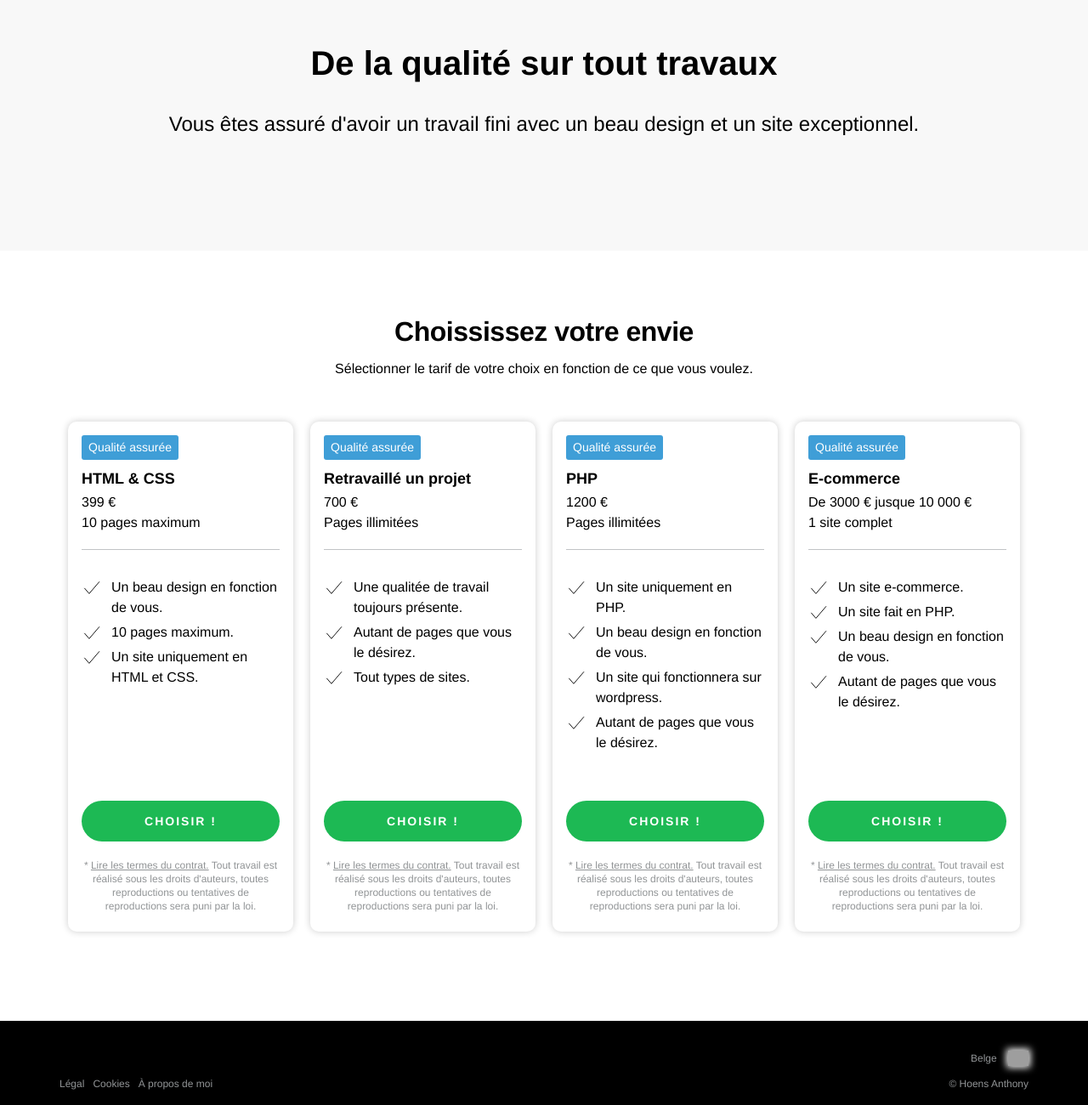
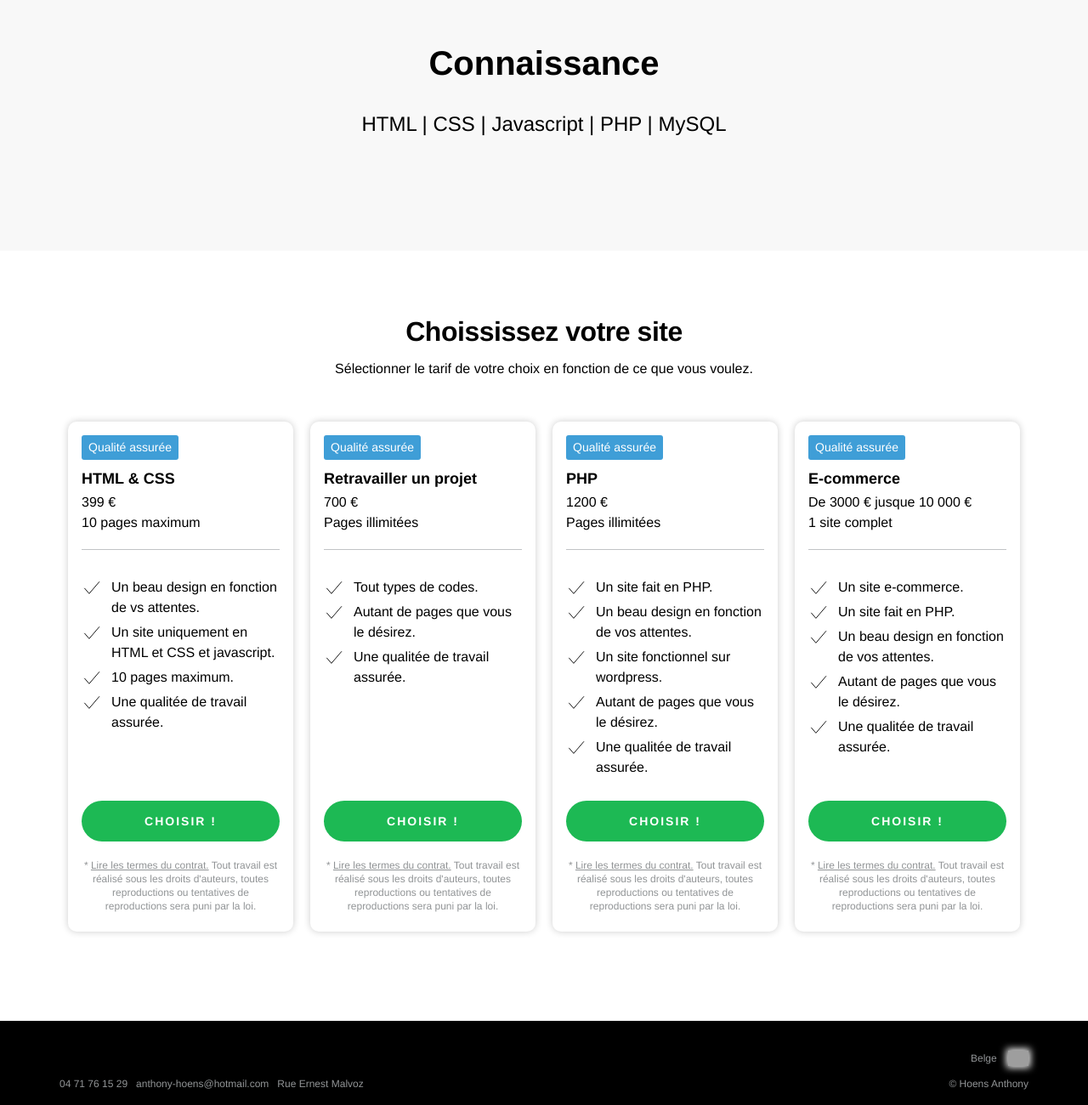
Before and after one commit to AnthonyHoens/cv, a plain HTML site: page index.html in a window 1280 px wide. Shown: the part 1320-2620 px from the top of the page at 85% size. Drawn offline with Linux system fonts and the light colour scheme; grey boxes are pictures that could not be loaded.

Commit message:
Correct the fault and add itemtype to the site

```diff
--- a/index.html
+++ b/index.html
@@ -10,7 +10,7 @@
 		<link rel="stylesheet" href="css/style.css">
 		<link rel="icon" href="./img/favicon.png">
 	</head>
-	<body>
+	<body itemscope itemtype="https://schema.org/JobPosting">
 		<div class="screenshot">
 			<div class="container">
 				<div><a href="./screenshot_phone.jpg">Screenshot téléphone</a></div>
@@ -41,7 +41,7 @@
 					</button>
 					<div class="hidden"></div>
 					<ul class="first_nav closed">
-						<li><a href="#tarifs" class="white">Tarifs</a></li>
+						<li><a href="#tarifs" class="white">Souriant</a></li>
 						<li><a href="#" class="white">Dynamique</a></li>
 						<li><a href="#" class="white">Ingénieux</a></li>
 						<li role="separator" class="divider"></li>
@@ -54,13 +54,13 @@
 		<main>
 			<section class="intro_section">
 				<div class="container">
-					<h1 role="heading" aria-level="1">
-						Hoens Anthony | Web Master & Web Designer
+					<h1 role="heading" aria-level="1" itemtype="https://schema.org/Person" itemscope>
+						<span itemprop="givenName">Anthony</span> <span itemprop="familyName">Hoens</span> | <span itemprop="jobTitle title">Web Master & Web Designer</span>
 					</h1>
 					<h2 role="heading" aria-level="2">
-						Travaillez dans la joie et la bonne humeur.
+						22ans | anthony-hoens@hotmail.com
 					</h2>
-					<a href="#tarifs" class="premium_button">Voir les tarifs</a>
+					<a href="#tarifs" class="premium_button">Voir mes prix</a>
 					<a href="#school" class="special_button">Voir mon parcours scolaires</a>
 					<small><a href="#">Lire les termes du contrat.</a> Tout travail est réalisé sous les droits d'auteurs, toutes reproductions ou tentatives de reproductions sera puni par la loi.</small>
 				</div>
@@ -122,17 +122,17 @@
 				<div class="container">
 					<img src="./img/switch-green.png" alt>
 					<h2 role="heading" aria-level="2">
-						De la qualité sur tout travaux
+						Connaissance
 					</h2>
-					<p>
-						Vous êtes assuré d'avoir un travail fini avec un beau design et un site exceptionnel.
+					<p itemprop="skill">
+						HTML | CSS | Javascript | PHP | MySQL
 					</p>
 				</div>
 			</section>
 			<section id="tarifs" class="abo_select section">
 				<div class="container">
 					<h2 class="premium_h2" role="heading" aria-level="2">
-						Choississez votre envie
+						Choississez votre site
 					</h2>
 					<p class="description">
 						Sélectionner le tarif de votre choix en fonction de ce que vous voulez.
@@ -153,9 +153,10 @@
 							</p>
 							<div id="soloDiv">
 								<ul>
-									<li>Un beau design en fonction de vous.</li>
+									<li>Un beau design en fonction de vs attentes.</li>
+									<li>Un site uniquement en HTML et CSS et javascript.</li>
 									<li>10 pages maximum.</li>
-									<li>Un site uniquement en HTML et CSS.</li>
+									<li>Une qualitée de travail assurée.</li>
 								</ul>
 								<a href="#" class="premium_button">Choisir&nbsp;!</a>
 								<small>
@@ -168,7 +169,7 @@
 								Qualité assurée
 							</p>
 							<h3 role="heading" aria-level="3">
-								Retravaillé un projet
+								Retravailler un projet
 							</h3>
 							<p class="price">
 								700 &euro;
@@ -178,9 +179,9 @@
 							</p>
 							<div id="soloDiv">
 								<ul>
-									<li>Une qualitée de travail toujours présente.</li>
+									<li>Tout types de codes.</li>
 									<li>Autant de pages que vous le désirez.</li>
-									<li>Tout types de sites.</li>
+									<li>Une qualitée de travail assurée.</li>
 								</ul>
 								<a href="#" class="premium_button">Choisir&nbsp;!</a>
 								<small>
@@ -203,10 +204,11 @@
 							</p>
 							<div id="familyDiv">
 								<ul>
-									<li>Un site uniquement en PHP.</li>
-									<li>Un beau design en fonction de vous.</li>
-									<li>Un site qui fonctionnera sur wordpress.</li>
+									<li>Un site fait en PHP.</li>
+									<li>Un beau design en fonction de vos attentes.</li>
+									<li>Un site fonctionnel sur wordpress.</li>
 									<li>Autant de pages que vous le désirez.</li>
+									<li>Une qualitée de travail assurée.</li>
 								</ul>
 								<a href="#" class="premium_button">Choisir&nbsp;!</a>
 								<small>
@@ -231,8 +233,9 @@
 								<ul>
 									<li>Un site e-commerce.</li>
 									<li>Un site fait en PHP.</li>
-									<li>Un beau design en fonction de vous.</li>
+									<li>Un beau design en fonction de vos attentes.</li>
 									<li>Autant de pages que vous le désirez.</li>
+									<li>Une qualitée de travail assurée.</li>
 								</ul>
 								<a href="#" class="premium_button">Choisir&nbsp;!</a>
 								<small>
@@ -244,23 +247,23 @@
 				</div>
 			</section>
 		</main>
-		<footer>
+		<footer itemscope itemtype="https://schema.org/Person">
 			<div class="container">
 				<p>
-					<a href="#">Belge</a>
+					<a href="#" itemprop="nationality">Belge</a>
 					<span></span>
 				</p>
 				<div class="groupElt">
 					<nav class="secondary_nav">
 						<ul>
 							<li>
-								<a href="#">Légal</a>
+								<a href="#" itemprop="telephone">04 71 76 15 29</a>
 							</li>
 							<li>
-								<a href="#">Cookies</a>
+								<a href="#" itemprop="email">anthony-hoens@hotmail.com</a>
 							</li>
 							<li>
-								<a href="#">À propos de moi</a>
+								<a href="#" itemprop="address">Rue Ernest Malvoz</a>
 							</li>
 						</ul>
 					</nav>
```
